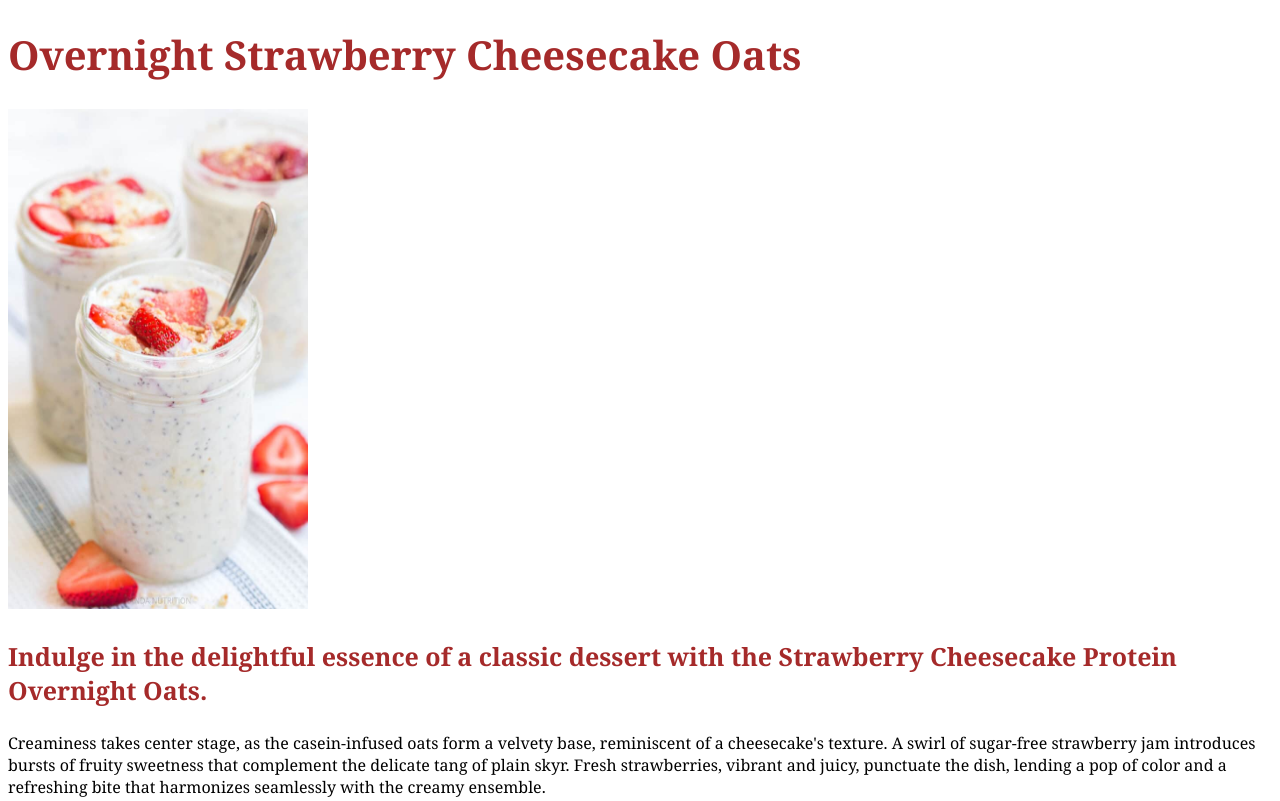
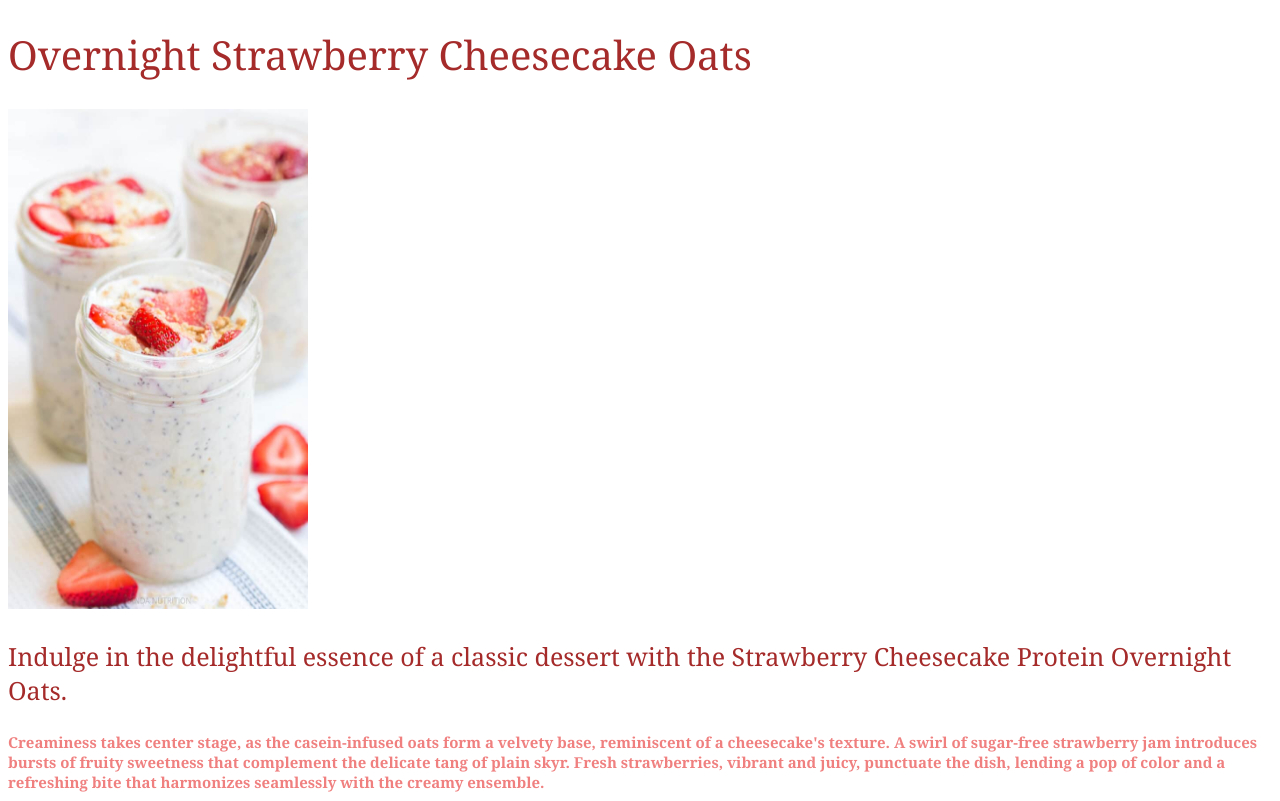
Before and after one commit to RushilRiyaz/odin-recipes, a plain HTML site: page pgs/soats.html in a window 1280 px wide. Shown: the top 801 px of the page. Drawn offline with Linux system fonts and the light colour scheme.

Commit message:
Add styling changes to h1, h3 and p

```diff
--- a/style.css
+++ b/style.css
@@ -5,9 +5,17 @@ body {
 h1 {
   color: brown;
   font-size: 40px;
+  font-weight: 500;
 }
 
 h3 {
   color: brown;
   font-size: 25px;
+  font-weight: 200;
 }
+
+p {
+  color: lightcoral;
+  font-size: 15px;
+  font-weight: 600;
+}
```
